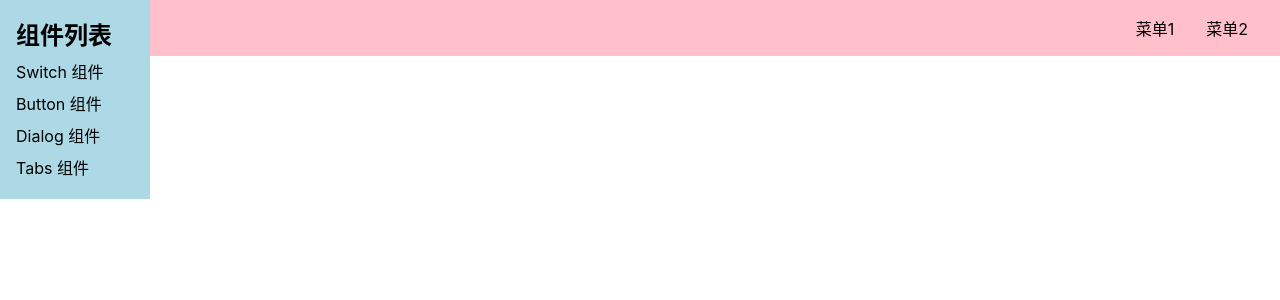
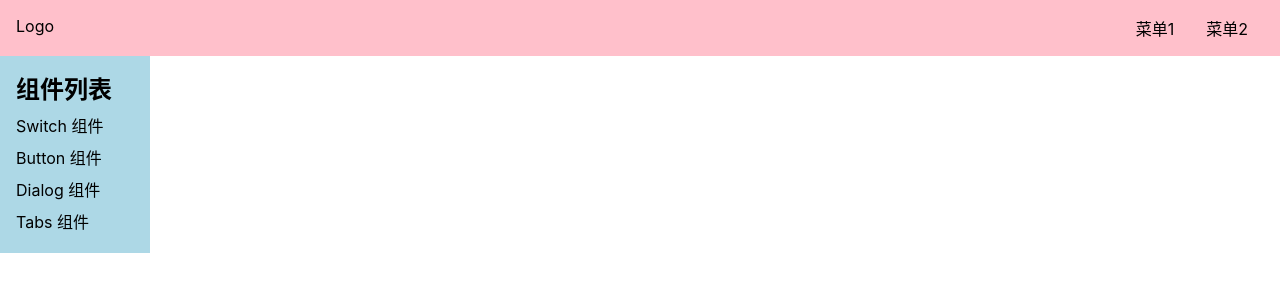
Before and after one commit to ProjectSean/Arknights-UI, a Vue app: page /#/doc in a window 1280 px wide. Shown: the top 300 px of the page. Built offline with nearby package versions, Linux system fonts and the light colour scheme.

Commit message:
调节topnav和aside的样式

```diff
--- a/src/components/Topnav.vue
+++ b/src/components/Topnav.vue
@@ -1,6 +1,6 @@
 <template>
   <div class="topnav">
-    <div class="logo"></div>
+    <div class="logo">Logo</div>
     <ul class="menu">
       <li>菜单1</li>
       <li>菜单2</li>
@@ -19,6 +19,8 @@ export default {
   background: pink;
   display: flex;
   padding: 16px;
+  position: relative;
+  z-index: 10;
   > .logo {
     max-width: 6em;
     margin-right: auto;
--- a/src/views/Doc.vue
+++ b/src/views/Doc.vue
@@ -42,6 +42,7 @@ aside {
   position: fixed;
   top: 0;
   left: 0;
+  padding-top: 70px;
   > h2 {
     margin-bottom: 4px;
   }
```
